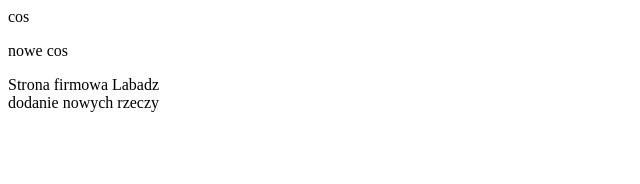
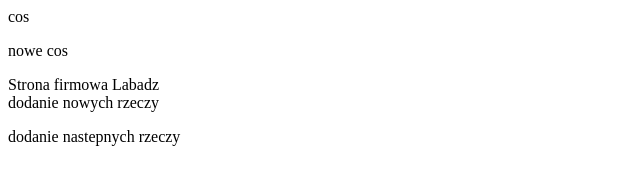
Before and after one commit to APiatkowskiWSB/Zajecia3Git, a plain HTML site: page stronaInternetowa.html in a window 1280 px wide. Shown: the whole page, without its empty margins (0-640 px from the left). Drawn offline with Linux system fonts and the light colour scheme.

Commit message:
dodanie nastepnych rzeczy do strony

```diff
--- a/stronaInternetowa.html
+++ b/stronaInternetowa.html
@@ -11,5 +11,6 @@
     <p>nowe cos</p>
     <footer>Strona firmowa Labadz</footer>
     <a>dodanie nowych rzeczy</a>
+    <p>dodanie nastepnych rzeczy</p>
 </body>
 </html>
```
